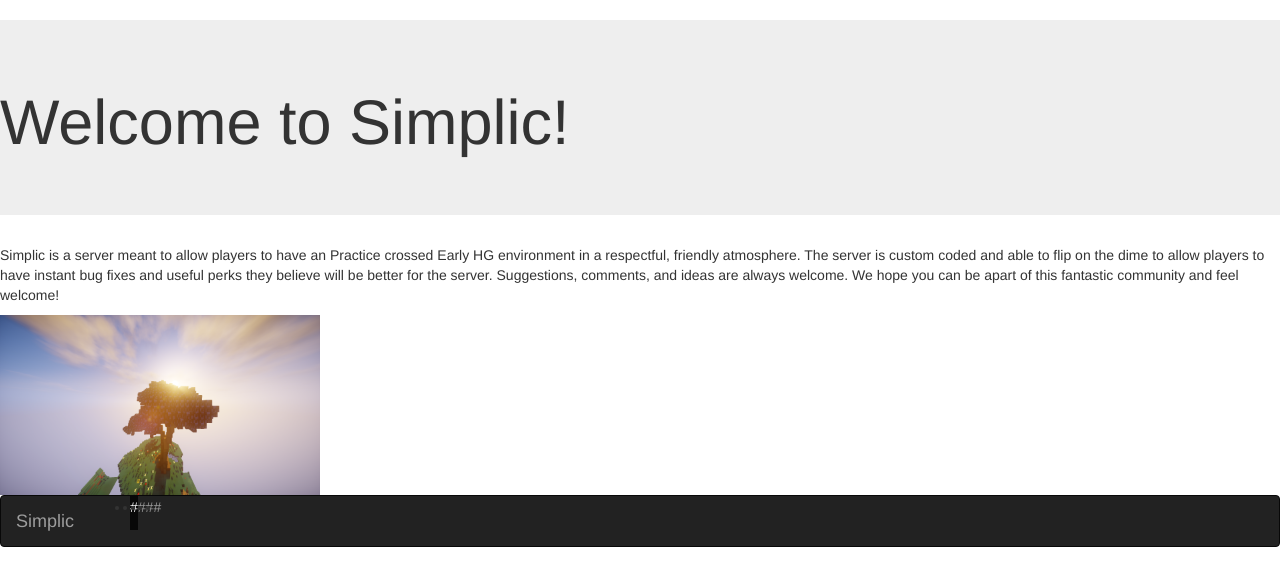
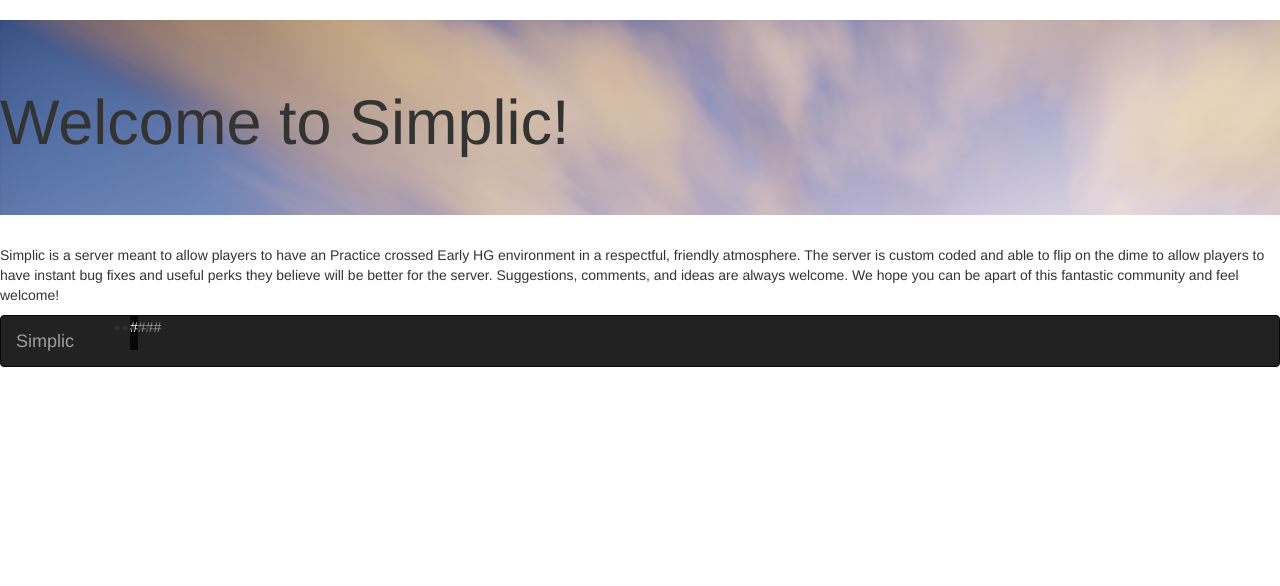
Before and after one commit to TylerJunek/Simplic_Website, a PHP site: page / in a window 1280 px wide. Shown: the part 51-637 px from the top of the page. Run offline with PHP 8.4, Linux system fonts and the light colour scheme.

Commit message:
Redoing index

```diff
--- a/Simplic_Website/index.php
+++ b/Simplic_Website/index.php
@@ -1,10 +1,9 @@
 <?php require_once('header.php') ?>
-<div class="jumbotron">
+<div class="jumbotron serverIMG">
     <h1> Welcome to Simplic! </h1>
 </div>
 <p> Simplic is a server meant to allow players to have an Practice crossed Early HG environment in a respectful,
     friendly atmosphere. The server is custom coded and able to flip on the dime to allow players to have instant bug
     fixes and useful perks they believe will be better for the server. Suggestions, comments, and ideas are always welcome.
     We hope you can be apart of this fantastic community and feel welcome! </p>
-<img src="img/minecraft_screenshot1.png" width="25%" height="25%" class="homepage_img">
 <?php require_once('footer.php') ?>
--- a/Simplic_Website/s_styles.css
+++ b/Simplic_Website/s_styles.css
@@ -51,3 +51,7 @@
 .ulft {
     display: inline-block;
 }
+
+.serverIMG {
+    background-image: url(img/minecraft_screenshot1.png);
+}
```
